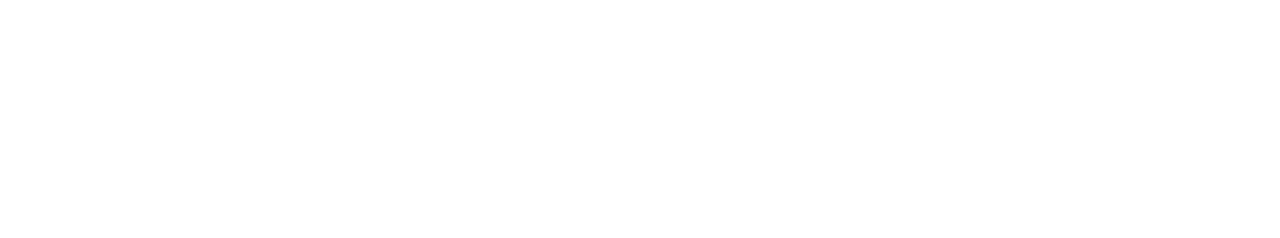
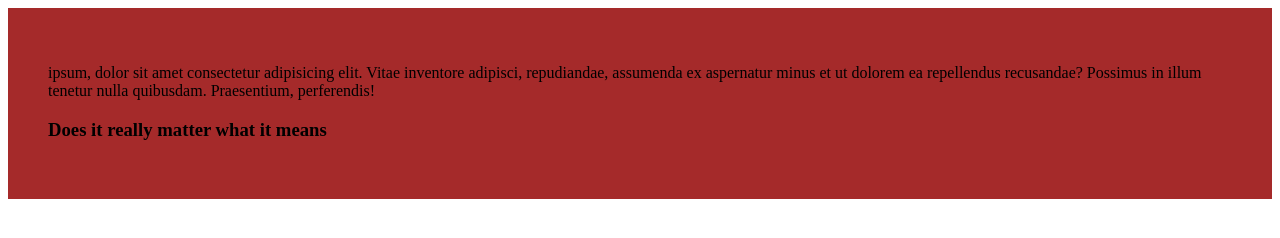
Before and after one commit to Zahin0001/my-first-website, a plain HTML site: page index.html in a window 1280 px wide. Drawn offline with Linux system fonts and the light colour scheme.

Commit message:
added style

```diff
--- a/index.html
+++ b/index.html
@@ -3,9 +3,13 @@
 <head>
     <meta charset="UTF-8">
     <meta name="viewport" content="width=device-width, initial-scale=1.0">
-    <title>Document</title>
+    <title>My first website</title>
+    <link rel="stylesheet" href="styles/blog.css">
 </head>
 <body>
-
+    <div>
+    <p>ipsum, dolor sit amet consectetur adipisicing elit. Vitae inventore adipisci, repudiandae, assumenda ex aspernatur minus et ut dolorem ea repellendus recusandae? Possimus in illum tenetur nulla quibusdam. Praesentium, perferendis!</p>
+    <h3>Does it really matter what it means</h3>
+</div>
 </body>
 </html>
--- /dev/null
+++ b/styles/blog.css
@@ -0,0 +1,4 @@
+div{
+    background-color: brown;
+    padding: 40px;
+}
```
